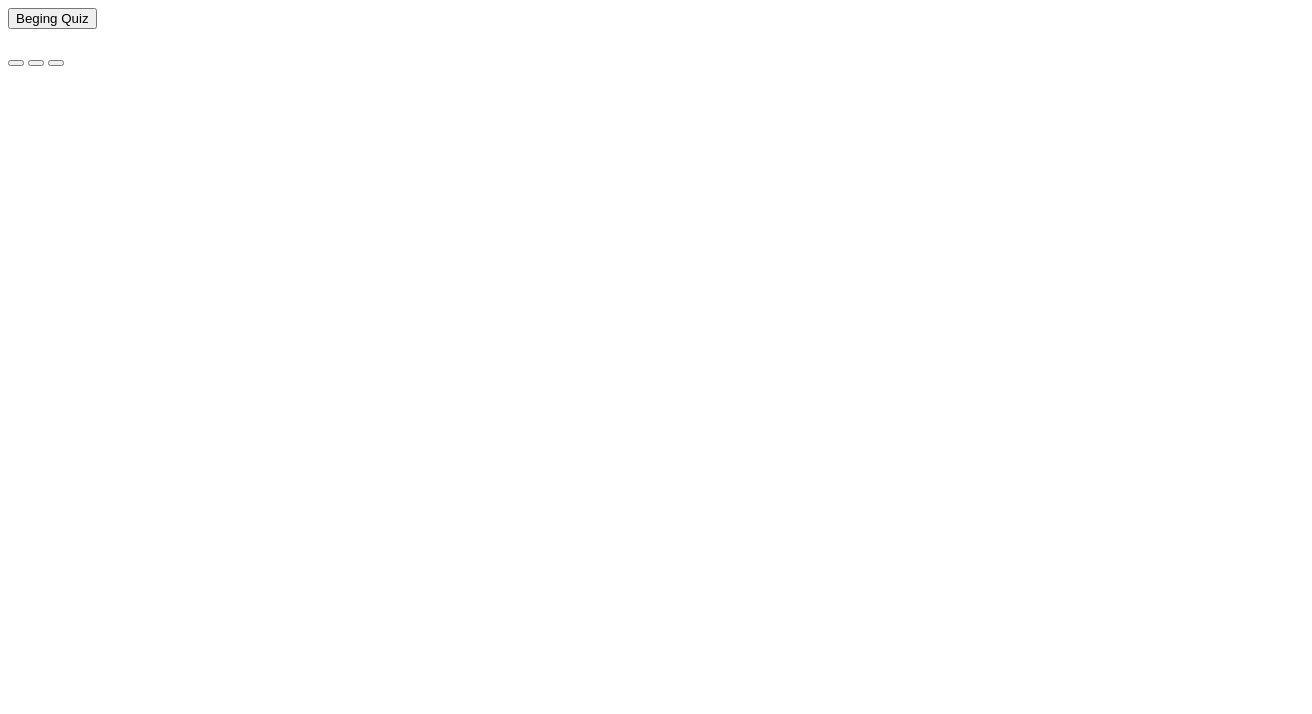
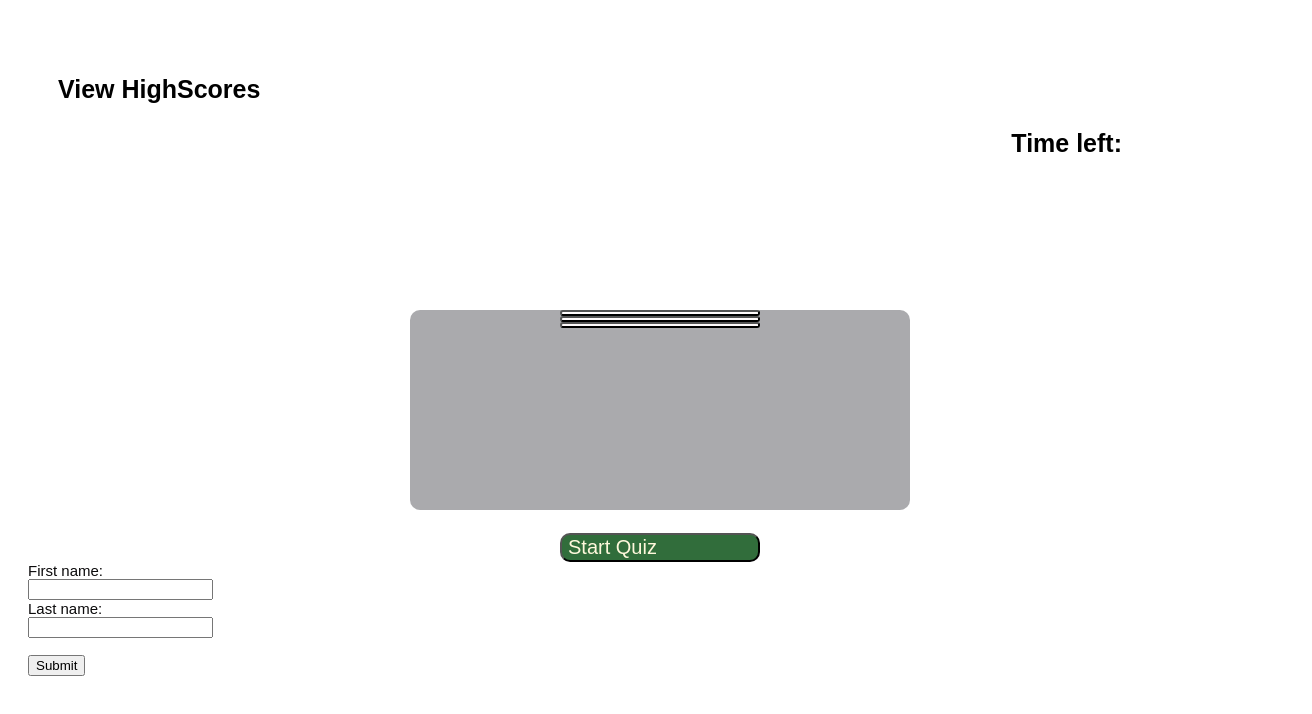
Before and after one commit to angelpena619/Quiz-Homework, a plain HTML site: page index.html in a window 1280 px wide. Shown: the whole page, 1312 px wide, since content can reach past the window. Drawn offline with Linux system fonts and the light colour scheme.

Commit message:
adding css updates

```diff
--- a/index.html
+++ b/index.html
@@ -10,8 +10,13 @@
 
 <body>
 
-<header class="header"></header>
-<button class="start-button" id="start">Beging Quiz</button>
+<nav class="navbar">
+<p id="HighScores">View HighScores</p>
+<p id="time-left">Time left:</p>
+</nav>
+
+
+
 
 <div class="contiainer">
   <div class="questions">
@@ -20,9 +25,22 @@
     <button class="answer-button"></button>
     <button class="answer-button"></button>
     <button class="answer-button"></button>
-
   </div>
 </div>
+<br>
+
+<button class="start-button" id="start">Start Quiz</button>
+
+<div class="score-container">
+  <form class="submit-form">
+    <label for="fname">First name:</label><br>
+    <input type="text" id="fname" name="fname"><br>
+    <label for="lname">Last name:</label><br>
+    <input type="text" id="lname" name="lname"><br><br>
+    <input type="submit" value="Submit">
+  </form>
+  </div>
+
 
 <script src="script.js"></script>
 </body>
--- a/script.js
+++ b/script.js
@@ -2,7 +2,6 @@ var startQuiz = document.getElementById("start-button");
 var questionTitles=document.getElementById("question-title");
 var question_options=document.getElementsByClassName("answer-button");
 var current_question_index = 0;
-
 
 //questions
 const questions = [{
@@ -11,7 +10,7 @@ const questions = [{
     answer: 'blue'
   },
 {
-    title: 'what day is today?',
+    title: 'What day is today?',
     options: ['mon', 'tues', 'weds'],
     answer: 'weds'
   },
@@ -20,6 +19,11 @@ const questions = [{
     options: ['clinton', 'bush', 'bidon'],
     answer: 'bidon'
   }]
+
+
+  //questions generator
+
+  document.querySelector("#start").addEventListener("click", displayCurrentQuestion);
   var current_question = questions[current_question_index];
 
   function displayCurrentQuestion() {
@@ -30,28 +34,14 @@ const questions = [{
   question_options[i].textContent=current_question.options[i]
 
 }
-
   }
   document.addEventListener("click",handleAnswerquestion)
 
   function handleAnswerquestion (event){
-    console.log('here')
     if (event.target.matches(".answer-button")) {
-      console.log("there")
       if(event.target.textContent===current_question.answer){
-        console.log('here')
         current_question_index++
         displayCurrentQuestion()
       }
     }
-
   }
-
-
-document.querySelector("#start").addEventListener("click", displayCurrentQuestion);
-
-
-//var current_question = questions[current_question_index];
-   // var p = document.createElement("p");
-    //p.textContent = current_question.title;
-   // document.querySelector("#currentQuestion").appendChild(p);
--- a/stylesheet.css
+++ b/stylesheet.css
@@ -1,3 +1,80 @@
-.header {
-    background-color: aqua;
+.navbar {
+    font-family: Arial, Helvetica, sans-serif;
+    height: 200px;
+    margin: 0cm;
+    text-align: right;
+    padding-right: 150px;
 }
+
+#HighScores {
+    text-align: left;
+    padding-left: 50px;
+    padding-top: 50px;
+    font-size: 25px;
+    font-weight: bold;
+}
+
+#time-left {
+    padding-bottom: 50px;
+    text-align: right;
+    font-size: 25px;
+    font-weight: bold;
+
+}
+
+.contiainer {
+    font-size: 20px;
+    font-family: Arial, Helvetica, sans-serif;
+    color: rgb(12, 11, 12);
+    width: 100%;
+    height: 400px;
+    height: 100px;
+    padding: 20px;
+    padding-top: 60px;
+ }
+
+ h2 {
+    text-align: center;
+ }
+
+ .time-left {
+     text-align: right;
+ }
+
+ .answer-button {
+    border-radius: 10px;
+     font-size: 8px;
+     display: flex;
+     font-size: 25px;
+     background-color: rgb(255, 251, 252);
+     margin: auto;
+     width: 200px;
+ }
+
+ .questions {
+     margin: auto;
+     border-radius: 10px;
+    width: 500px;
+    height: 200px;
+    background-color: rgb(170, 170, 173);
+
+
+}
+
+.start-button {
+    background-color: rgb(49, 109, 59);
+    color: cornsilk;
+    display: flex;
+    margin: auto;
+    width: 200px;
+    border-radius: 10px;
+    font-size: 20px;
+    text-align: center;
+
+
+}
+
+.submit-form {
+    display: inline-block;
+    font-size: 15px;
+}
```
Also changed, not shown: style.css (added).
